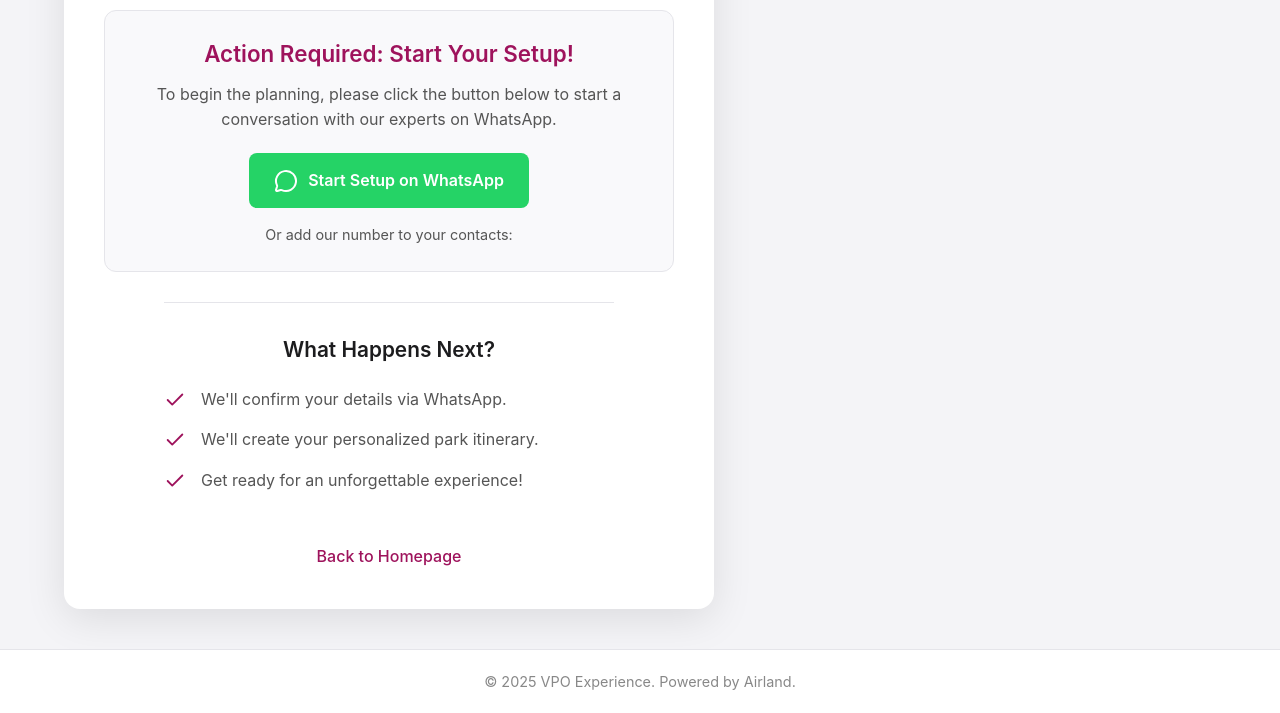
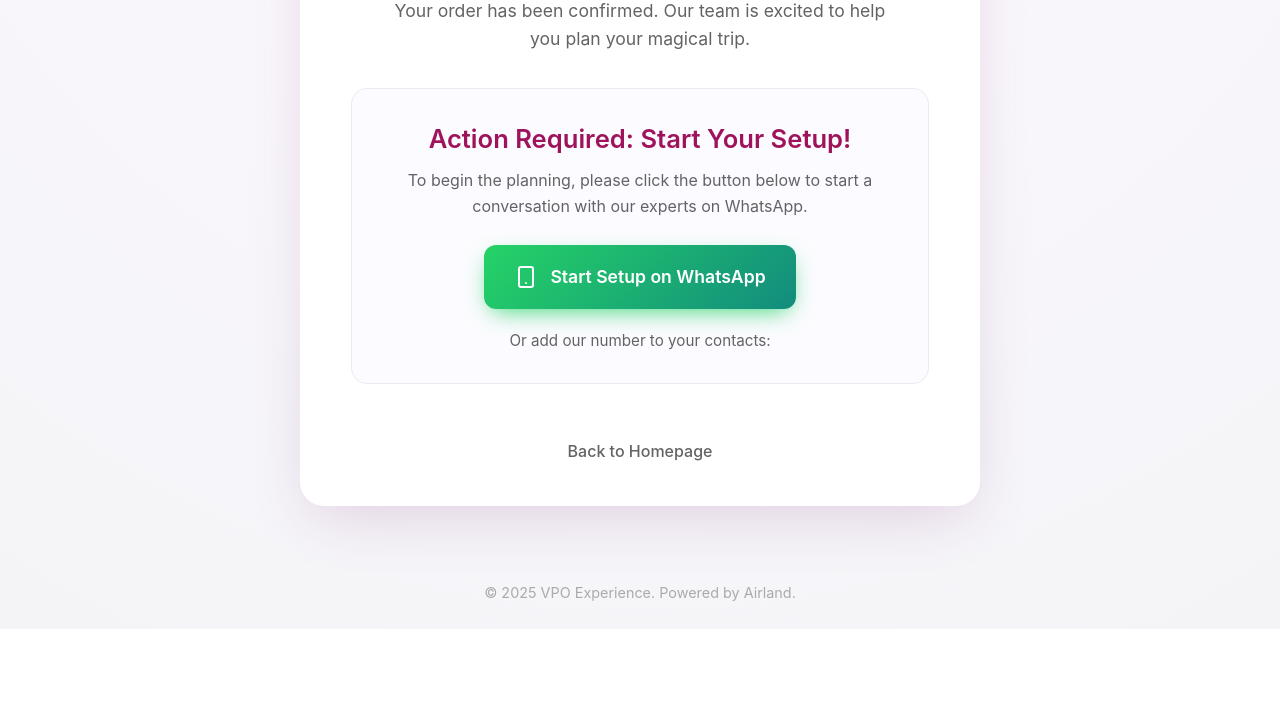
Before and after one commit to Matheusmaf1806/vpoexperience, a website: page public/thanks.html in a window 1280 px wide. Shown: the part 397-1110 px from the top of the page. After the commit the page ends 1026 px from the top, so only its background shows below. Drawn offline with nearby package versions, Linux system fonts and the light colour scheme; a web font is replaced by a local one.

Commit message:
Update thanks.html

```diff
--- a/public/thanks.html
+++ b/public/thanks.html
@@ -55,15 +55,17 @@
     <script src="https://unpkg.com/lucide@latest"></script>
 
     <style>
-        /* --- Variáveis de Estilo --- */
         :root {
             --primary-color: #9E135C;
+            --primary-gradient: linear-gradient(135deg, #9E135C 0%, #C72A8F 100%);
             --whatsapp-color: #25D366;
-            --background-color: #f4f4f7;
+            --whatsapp-gradient: linear-gradient(135deg, #25D366 0%, #128C7E 100%);
+            --text-primary: #1c1c1e;
+            --text-secondary: #636366;
+            --background-color-start: #fdf8ff;
+            --background-color-end: #f4f4f7;
             --card-background: #ffffff;
-            --text-primary: #1c1c1e;
-            --text-secondary: #555;
-            --border-color: #e5e5ea;
+            --border-color: #ebeaed;
         }
 
         /* --- Reset e Estilos Globais --- */
@@ -74,7 +76,7 @@
         }
         body {
             font-family: 'SF Pro Display', -apple-system, BlinkMacSystemFont, 'Segoe UI', Roboto, Helvetica, Arial, sans-serif;
-            background-color: var(--background-color);
+            background-image: radial-gradient(circle at 50% 0%, var(--background-color-start) 0%, var(--background-color-end) 100%);
             color: var(--text-primary);
             line-height: 1.6;
             display: flex;
@@ -86,12 +88,20 @@
             max-width: 1200px;
             margin: 0 auto;
         }
+        .main-content {
+            flex-grow: 1;
+            display: flex;
+            align-items: center;
+            justify-content: center;
+            padding: 50px 20px;
+        }
 
-        /* --- Header (Estilo simplificado para consistência) --- */
+        /* --- Header (Estilo Sutil) --- */
         .header {
-            background-color: var(--card-background);
+            background-color: rgba(255, 255, 255, 0.7);
+            backdrop-filter: blur(10px);
             padding: 15px 0;
-            box-shadow: 0 2px 10px rgba(0,0,0,0.05);
+            border-bottom: 1px solid var(--border-color);
             position: sticky;
             top: 0;
             z-index: 1000;
@@ -101,201 +111,166 @@
             justify-content: space-between;
             align-items: center;
         }
-        .logo-img {
-            max-height: 40px;
-        }
-        .nav-links {
-            display: flex;
-            list-style: none;
-            gap: 25px;
-        }
-        .nav-links a {
-            text-decoration: none;
-            color: var(--text-secondary);
-            font-weight: 500;
-            transition: color 0.3s;
-        }
-        .nav-links a:hover {
-            color: var(--primary-color);
-        }
+        .logo-img { max-height: 40px; }
+        .nav-links { display: flex; list-style: none; gap: 25px; }
+        .nav-links a { text-decoration: none; color: var(--text-secondary); font-weight: 500; transition: color 0.3s; }
+        .nav-links a:hover { color: var(--primary-color); }
         .header-actions { display: flex; gap: 15px; }
         .header-actions select {
             border: 1px solid var(--border-color);
-            border-radius: 6px;
-            padding: 5px 8px;
+            border-radius: 8px;
+            padding: 6px 10px;
             background-color: transparent;
         }
         .mobile-menu-toggle { display: none; }
 
-        /* --- Seção Principal de Agradecimento --- */
-        .thank-you-section {
-            flex-grow: 1;
-            display: flex;
-            align-items: center;
-            justify-content: center;
-            padding: 40px 0;
-        }
-        .thank-you-content {
-            background-color: var(--card-background);
-            border-radius: 16px;
-            box-shadow: 0 10px 40px rgba(0, 0, 0, 0.1);
-            padding: 40px;
-            max-width: 650px;
+        /* --- Card de Agradecimento --- */
+        .thank-you-card {
+            background: var(--card-background);
+            border-radius: 24px;
+            box-shadow: 0 20px 60px -10px rgba(108, 1, 93, 0.15);
+            border: 1px solid rgba(255, 255, 255, 0.5);
+            padding: 40px 50px;
+            max-width: 680px;
             width: 100%;
             text-align: center;
-            animation: fadeIn 0.5s ease-out;
+            animation: popIn 0.6s cubic-bezier(0.175, 0.885, 0.32, 1.275);
         }
-        @keyframes fadeIn {
-            from { opacity: 0; transform: translateY(20px); }
-            to { opacity: 1; transform: translateY(0); }
+        @keyframes popIn {
+            from { opacity: 0; transform: scale(0.9); }
+            to { opacity: 1; transform: scale(1); }
         }
 
-        /* Ícone, Títulos e Textos */
-        .thank-you-icon {
-            color: var(--primary-color);
-            width: 64px;
-            height: 64px;
-            stroke-width: 1.5;
-            margin-bottom: 20px;
+        /* Conteúdo do Card */
+        .icon-container {
+            width: 80px;
+            height: 80px;
+            border-radius: 50%;
+            background: var(--primary-gradient);
+            display: flex;
+            justify-content: center;
+            align-items: center;
+            margin: 0 auto 25px auto;
+            box-shadow: 0 10px 20px -5px rgba(158, 19, 92, 0.4);
+        }
+        .icon-container .thank-you-icon {
+            color: #fff;
+            width: 44px;
+            height: 44px;
+            stroke-width: 2.5;
         }
         .thank-you-title {
-            font-size: 2.2rem;
+            font-size: 2.8rem;
             font-weight: 700;
-            margin-bottom: 15px;
-            color: var(--text-primary);
+            margin-bottom: 12px;
+            line-height: 1.2;
         }
         .thank-you-subtitle {
             font-size: 1.1rem;
             color: var(--text-secondary);
             max-width: 500px;
-            margin: 0 auto 30px auto;
+            margin: 0 auto 35px auto;
         }
 
-        /* Card de Ação Necessária (NOVO) */
-        .action-required-card {
-            background-color: #f9f9fb;
+        /* Seção de Ação (CTA) */
+        .cta-section {
+            background-color: #fcfbff;
             border: 1px solid var(--border-color);
-            border-radius: 12px;
-            padding: 25px;
+            border-radius: 16px;
+            padding: 30px;
             margin: 30px 0;
-            text-align: center;
         }
-        .action-required-card h3 {
-            font-size: 1.4rem;
+        .cta-title {
+            font-size: 1.6rem;
             font-weight: 600;
             color: var(--primary-color);
-            margin-bottom: 10px;
+            margin-bottom: 8px;
         }
-        .action-required-card p {
+        .cta-description {
+            font-size: 1rem;
             color: var(--text-secondary);
-            margin-bottom: 20px;
+            margin-bottom: 25px;
         }
         .btn-whatsapp {
-            background-color: var(--whatsapp-color);
+            background: var(--whatsapp-gradient);
             color: white;
-            padding: 15px 25px;
-            border-radius: 8px;
+            padding: 18px 30px;
+            border-radius: 12px;
             text-decoration: none;
             font-weight: 600;
-            font-size: 1rem;
+            font-size: 1.1rem;
             display: inline-flex;
             align-items: center;
-            gap: 10px;
-            transition: background-color 0.3s, transform 0.2s;
+            justify-content: center;
+            gap: 12px;
+            transition: all 0.3s ease;
+            box-shadow: 0 8px 25px -8px #25d366;
             border: none;
             cursor: pointer;
         }
         .btn-whatsapp:hover {
-            background-color: #1ebe58;
-            transform: translateY(-2px);
+            transform: translateY(-3px);
+            box-shadow: 0 12px 30px -8px #25d366;
+        }
+        .btn-whatsapp i {
+            width: 22px;
+            height: 22px;
         }
         .whatsapp-number {
-            font-size: 0.9rem;
+            font-size: 0.95rem;
             color: var(--text-secondary);
-            margin-top: 15px;
+            margin-top: 20px;
             margin-bottom: 0 !important;
-        }
-
-        /* Próximos Passos */
-        .next-steps {
-            text-align: left;
-            margin: 30px auto;
-            max-width: 450px;
-            border-top: 1px solid var(--border-color);
-            padding-top: 30px;
-        }
-        .next-steps h3 {
-            text-align: center;
-            font-size: 1.3rem;
-            margin-bottom: 20px;
-            font-weight: 600;
-        }
-        .next-steps ul {
-            list-style: none;
-            padding: 0;
-        }
-        .next-steps li {
-            display: flex;
-            align-items: center;
-            gap: 15px;
-            font-size: 1rem;
-            color: var(--text-secondary);
-            margin-bottom: 15px;
-        }
-        .benefit-icon {
-            color: var(--primary-color);
-            width: 22px;
-            height: 22px;
-            flex-shrink: 0;
         }
 
         /* Botão de Voltar */
         .btn-secondary {
-            color: var(--primary-color);
+            color: var(--text-secondary);
             text-decoration: none;
             font-weight: 500;
             display: inline-block;
-            margin-top: 20px;
-            transition: opacity 0.3s;
+            margin-top: 25px;
+            transition: color 0.3s;
         }
         .btn-secondary:hover {
-            opacity: 0.8;
+            color: var(--primary-color);
         }
 
         /* --- Footer --- */
         .footer {
-            background-color: var(--card-background);
             text-align: center;
-            padding: 20px 0;
+            padding: 25px 0;
             font-size: 0.9rem;
-            color: #888;
-            border-top: 1px solid var(--border-color);
+            color: #aaa;
         }
 
         /* --- Responsividade --- */
         @media (max-width: 768px) {
             .nav, .header-actions {
-                display: none; /* Simplificando o header em mobile */
+                display: none;
             }
             .mobile-menu-toggle {
-                display: block; /* Manter se houver menu mobile */
+                display: block;
             }
-            .thank-you-content {
+            .thank-you-card {
                 padding: 30px 25px;
             }
             .thank-you-title {
-                font-size: 1.8rem;
+                font-size: 2rem;
             }
             .thank-you-subtitle {
                 font-size: 1rem;
             }
-            .action-required-card h3 {
-                font-size: 1.2rem;
+            .cta-section {
+                padding: 25px;
+            }
+            .cta-title {
+                font-size: 1.3rem;
             }
             .btn-whatsapp {
-                padding: 12px 20px;
                 width: 100%;
-                justify-content: center;
+                padding: 16px;
+                font-size: 1rem;
             }
         }
     </style>
@@ -333,26 +308,27 @@
                         </select>
                     </div>
                 </div>
-                <div class="mobile-menu-toggle">
-                    </div>
+                <div class="mobile-menu-toggle"></div>
             </div>
         </div>
     </header>
 
-    <main class="thank-you-section">
-        <div class="container">
-            <div class="thank-you-content">
-                <i data-lucide="check-circle" class="thank-you-icon"></i>
+    <main class="main-content">
+        <div class="thank-you-card">
+            <div class="icon-container">
+                <i data-lucide="check" class="thank-you-icon"></i>
+            </div>
+
             <h1 class="thank-you-title" data-i18n="obrigado.title">Thank You for Your Purchase!</h1>
             <p class="thank-you-subtitle" data-i18n="obrigado.subtitle">
                 Your order has been confirmed. Our team is excited to help you plan your magical trip.
             </p>
 
-                <div class="action-required-card">
-                    <h3 data-i18n="obrigado.action_required.title">Action Required: Start Your Setup!</h3>
-                    <p data-i18n="obrigado.action_required.intro">To begin the planning, please click the button below to start a conversation with our experts on WhatsApp.</p>
-                    <a href="https://wa.me/13213189563?text=Hi%2C%20VPO.%20I%20just%20completed%20my%20purchase.%20Let's%20start%20the%20setup%3F" target="_blank" class="btn btn-whatsapp">
-                        <i data-lucide="message-circle"></i>
+            <div class="cta-section">
+                <h2 class="cta-title" data-i18n="obrigado.action_required.title">Action Required: Start Your Setup!</h2>
+                <p class="cta-description" data-i18n="obrigado.action_required.intro">To begin the planning, please click the button below to start a conversation with our experts on WhatsApp.</p>
+                <a href="https://wa.me/13213189563?text=Hi%2C%20VPO.%20I%20just%20completed%20my%20purchase.%20Let's%20start%20the%20setup%3F" target="_blank" class="btn-whatsapp">
+                    <i data-lucide="smartphone"></i>
                     <span data-i18n="obrigado.action_required.cta">Start Setup on WhatsApp</span>
                 </a>
                 <p class="whatsapp-number" data-i18n="obrigado.action_required.number_intro">
@@ -360,34 +336,20 @@
                 </p>
             </div>
 
-                <div class="next-steps">
-                    <h3 data-i18n="obrigado.next_steps.title">What Happens Next?</h3>
-                    <ul>
-                        <li><i data-lucide="check" class="benefit-icon"></i> <span data-i18n="obrigado.next_steps.step1">We'll confirm your details via WhatsApp.</span></li>
-                        <li><i data-lucide="check" class="benefit-icon"></i> <span data-i18n="obrigado.next_steps.step2">We'll create your personalized park itinerary.</span></li>
-                        <li><i data-lucide="check" class="benefit-icon"></i> <span data-i18n="obrigado.next_steps.step3">Get ready for an unforgettable experience!</span></li>
-                    </ul>
-                </div>
-
             <a href="/index.html" class="btn-secondary" data-i18n="obrigado.cta">Back to Homepage</a>
-            </div>
         </div>
     </main>
 
     <footer class="footer">
         <div class="container">
-            <div class="footer-bottom">
             <p>© 2025 VPO Experience. Powered by Airland.</p>
-            </div>
         </div>
     </footer>
 
     <script>
-        // Renderiza os ícones do Lucide
         lucide.replace();
 
         document.addEventListener('DOMContentLoaded', function() {
-            // Placeholder para detalhes da compra
             const purchaseDetails = {
                 transaction_id: `VPO-${Date.now()}`,
                 value: 50.00,
@@ -400,7 +362,6 @@
                 }]
             };
 
-            // Eventos de rastreamento (mantidos como estão)
             if (typeof fbq === 'function') {
                 fbq('track', 'Purchase', {
                     value: purchaseDetails.value,
```
Lines whose indentation alone changed are shown as unchanged.
